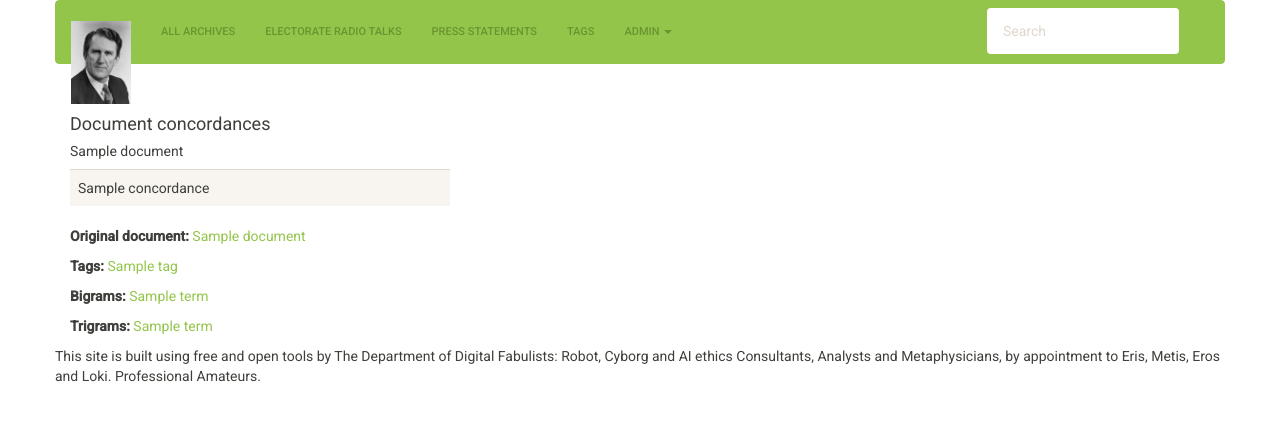
After one commit to digital-fabulism/consectetur, a Django app: template fraser/templates/texts/document_detail_conc.html in a window 1280 px wide. The commit adds this page. Shown: the top 421 px of the page. Run offline with Django 3.2, Linux system fonts and the light colour scheme; the template is opened without the code that fills it: most values are stand-ins (such as "Sample title", 1, 10 or a date in 2020); data that the repository does not hold is empty; some libraries are stand-ins or nearby versions.

Commit message:
added the concordences

```diff
--- a/fraser/templates/texts/document_detail.html
+++ b/fraser/templates/texts/document_detail.html
@@ -35,7 +35,7 @@
         <p><strong>Bigrams:</strong>
             {% for gram in object.bigrams %}
                 {% for term, count in gram.items %}
-                    <span class="ngram-hover">{{ term }}</span>{% if not forloop.parentloop.last %}, {% endif %}
+                    <span class="ngram-hover"><a href="{{ object.get_absolute_url }}conc/{{ term|slugify }}">{{ term }}</a></span>{% if not forloop.parentloop.last %}, {% endif %}
                 {% endfor %}
             {% endfor %}
         </p>
@@ -44,7 +44,7 @@
         <p><strong>Trigrams:</strong>
             {% for gram in object.trigrams %}
                 {% for term, count in gram.iteritems %}
-                    <span class="ngram-hover">{{ term }}</span>{% if not forloop.parentloop.last %}, {% endif %}
+                    <span class="ngram-hover"><a href="{{ object.get_absolute_url }}conc/{{ term|slugify }}">{{ term }}</a></span>{% if not forloop.parentloop.last %}, {% endif %}
                 {% endfor %}
             {% endfor %}
         </p>
--- /dev/null
+++ b/fraser/templates/texts/document_detail_conc.html
@@ -0,0 +1,63 @@
+{% extends "base.html" %}
+
+{% block main_content %}
+    <div class="col-md-12">&nbsp;
+    </div>
+    <div class="col-md-12">
+        <h4>Document concordances</h4>
+
+        <h5>{{ document.title }}</h5>
+
+        <table class="table table-striped table-hover">
+          <colgroup>
+               <col class="col-md-4">
+               <col class="col-md-4">
+               <col class="col-md-4">
+           </colgroup>
+            <tbody>
+                {% for cl in concordances %}
+                    <tr>
+                    {% for term in cl %}
+                        {% if term == cl|first %}
+                            <td>{{ term|rjust:"20" }}</td>
+                        {% elif term == cl|last %}
+                            <td>{{ term|ljust:"20" }}</td>
+                        {% else %}
+                            <td>{{ term|center:"0" }}</td>
+                        {% endif %}
+                    {% endfor %}
+                    </tr>
+                {% endfor %}
+            </tbody>
+            </table>
+        <p><strong>Original document: </strong><a href="{{ document.get_absolute_url }}">{{ document.title }}</a></p>
+        {% if document.tags.all.count > 0 %}
+        <p><strong>Tags:</strong>
+            {% for tag in document.tags.all %}
+                <a href="/tag/{{ tag.slug }}">{{ tag }}</a>{% if not forloop.last %}, {% endif %}
+            {% endfor %}</p>
+        {% endif %}
+        {% if document.bigrams|length > 0 %}
+        <p><strong>Bigrams:</strong>
+            {% for gram in document.bigrams %}
+                {% for term, count in gram.items %}
+                    <span class="ngram-hover"><a href="{{ document.get_absolute_url }}conc/{{ term|slugify }}">{{ term }}</a></span>{% if not forloop.parentloop.last %}, {% endif %}
+                {% endfor %}
+            {% endfor %}
+        </p>
+        {% endif %}
+        {% if document.trigrams|length > 0 %}
+        <p><strong>Trigrams:</strong>
+            {% for gram in document.trigrams %}
+                {% for term, count in gram.iteritems %}
+                    <span class="ngram-hover"><a href="{{ document.get_absolute_url }}conc/{{ term|slugify }}">{{ term }}</a></span>{% if not forloop.parentloop.last %}, {% endif %}
+                {% endfor %}
+            {% endfor %}
+        </p>
+        {% endif %}
+
+
+
+
+    </div>
+{% endblock %}
--- a/fraser/templates/texts/tag_detail.html
+++ b/fraser/templates/texts/tag_detail.html
@@ -4,7 +4,7 @@
     <div class="col-md-12">&nbsp;
     </div>
     <div class="col-md-12">
-        <h4>Documents tagged {{ tag }}</h4>
+        <h4>Document tagged {{ tag }}</h4>
         <table class="table table-striped table-hover">
           <colgroup>
                <col class="col-md-2">
--- a/fraser/texts/admin.py
+++ b/fraser/texts/admin.py
@@ -57,6 +57,7 @@ class DocumentAdmin(admin.ModelAdmin):
         ('Details', {'fields': (('title', 'date_first', 'date_last'), ('description', 'notes'))}),
         ('Archival details', {'fields': (('collection', 'collection_uma_id'), ('uds_number', 'previous_control_number'), 'irn')}),
         ('Summary', {'fields': (('extent_medium', 'format', 'rights'), ('body_text', 'tags'))}),
+        ('Linguistics', {'fields': (('bigrams', 'trigrams'), ('concordances'))}),
         ('Corrections', {'fields': ('correction_needed', 'correction_check', 'correction_complete')}),
         ('Marked text', {'fields': ('body_text_marked',)}),
         ('Files', {'fields': ('text_file', 'image_file', 'pdf_file')}),
--- a/fraser/texts/urls.py
+++ b/fraser/texts/urls.py
@@ -1,6 +1,6 @@
 from django.conf.urls import url
 
-from .views import DocumentCheckList, DocumentCorrectList, DocumentCheck, DocumentCorrect, DocumentUpdate, DocumentDetail, DocumentList, electorate_talk_list, press_statement_list, archive_index, revert_document, finalize_document, TagDetailList, tags
+from .views import DocumentCheckList, DocumentCorrectList, DocumentCheck, DocumentCorrect, DocumentUpdate, DocumentDetail, DocumentList, electorate_talk_list, press_statement_list, archive_index, revert_document, finalize_document, TagDetailList, tags, document_concordance
 
 urlpatterns = [
     #url(r'^$', DocumentList.as_view(), name='archive_index'),
@@ -13,6 +13,7 @@ urlpatterns = [
     url(r'^tags/', tags, name='tags'),
     url(r'^tag/(?P<slug>[-\w]+)/$', TagDetailList.as_view(), name='tag'),
     url(r'^(?P<slug>[-\w]+)/$', DocumentDetail.as_view(), name='doc_detail'),
+    url(r'^(?P<slug>[-\w]+)/conc/(?P<tag>[-\w]+)$', document_concordance, name='doc_concordance'),
     url(r'^(?P<slug>[-\w]+)/update/$', DocumentUpdate.as_view(), name='doc_update'),
     url(r'^(?P<slug>[-\w]+)/revert/$', revert_document, name='doc_revert'),
     url(r'^(?P<slug>[-\w]+)/finalized/$', finalize_document, name='doc_finalize'),
--- a/fraser/texts/views.py
+++ b/fraser/texts/views.py
@@ -2,6 +2,7 @@ from django.shortcuts import render, redirect
 from django.views.generic import DetailView, ListView
 from django.views.generic.edit import CreateView, UpdateView, DeleteView
 from django.core.urlresolvers import reverse_lazy
+from django.utils.text import slugify
 
 from .models import Document, Collection
 from .forms import DocumentCorrectForm, DocumentCheckForm
@@ -67,6 +68,11 @@ def press_statement_list(request):
     talks = Document.objects.filter(description="Press statement")
     return render(request, 'texts/press_statement_list.html', {'talks': talks})
 
+def document_concordance(request, slug=None, tag=None):
+    document = Document.objects.get(slug=slug)
+    concordances = document.get_conc(tag)
+    return render(request, 'texts/document_detail_conc.html', {'document': document, 'concordances': concordances})
+
 def tags(request):
     return render(request, 'texts/tag_index.html')
     #return redirect('tags')
```
Also changed, not shown: fraser/texts/models.py (+44 -0 lines). Lines whose indentation alone changed are shown as unchanged.
